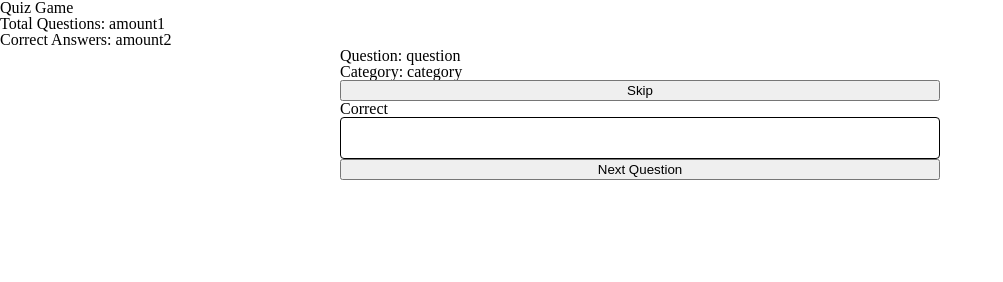
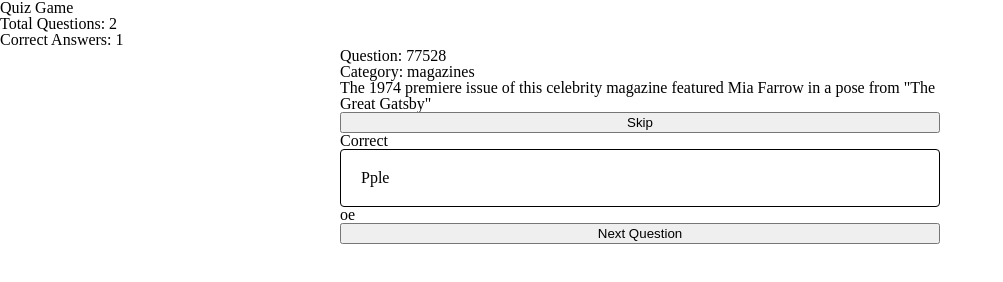
Before and after one commit to Cath-kb/trivia, a plain HTML site: page src/public/index.html in a window 1280 px wide. Shown: the whole page, without its empty margins (0-1003 px from the left). Drawn offline with Linux system fonts and the light colour scheme.

Commit message:
state mock & render

```diff
--- a/src/public/index.html
+++ b/src/public/index.html
@@ -4,26 +4,33 @@
     <meta charset="UTF-8">
     <title>Quiz game APP</title>
     <link href="styles/styles.css" rel="stylesheet" type="text/css">
+    <script src="js/state.js"></script>
+    <script src="js/render.js"></script>
+    <script src="js/jserviceio-adapter.js"></script>
 </head>
 <body>
     <header>
         <h1>Quiz Game</h1>
     </header>
     <aside class="summary">
-        <div class="total-questions">Total Questions: <span>amount1</span></div>
-        <div class="correct-answers">Correct Answers: <span>amount2</span></div>
+        <div class="total-questions">Total Questions: <span id="sumTotal"></span></div>
+        <div class="correct-answers">Correct Answers: <span id="sumCorrect"></span></div>
     </aside>
     <section>
-        <h1>Question: <span>question</span></h1>
-        <h2>Category: <span>category</span></h2>
-        <p class="question-text"></p>
+        <h1>Question: <span id="qId"></span></h1>
+        <h2>Category: <span id="qCat"></span></h2>
+        <p class="question-text" id="qText"></p>
         <button class="btn btn-secondary">Skip</button>
         <div class="result">Correct</div><!--incorrect-->
         <div class="answer">
-            <div class="answer-area"></div>
-            <div class="answer-letters"></div>
+            <div class="answer-area" id="ansArea"></div>
+            <div class="answer-letters" id="ansLetters"></div>
+            <template id="template"><span></span></template>
         </div>
         <button class="btn btn-primary">Next Question</button>
     </section>
+    <script>
+        render(state, document);
+    </script>
 </body>
 </html>
--- /dev/null
+++ b/src/public/js/render.js
@@ -0,0 +1,27 @@
+function render(state, document) {
+
+    document.getElementById('sumTotal').innerText = state.totalQuestions;
+    document.getElementById('sumCorrect').innerText = state.correctAnswers;
+    document.getElementById('qId').innerText = state.currentQuestion.id;
+    document.getElementById('qCat').innerText = state.currentQuestion.category.title;
+    document.getElementById('qText').innerText = state.currentQuestion.question;
+
+    var formattedAnswer = state.currentQuestion.answer.replace(/\u003C\/?(\w)+\u003E/g, '');
+    var randomLettersArr = formattedAnswer.split('').sort(function() { return 0.5 - Math.random() });
+    console.log('answer: ', formattedAnswer, 'randomLettersArr: ', randomLettersArr);
+
+    const templateFragment = document.getElementById('template').content;
+
+    appendFragment(state.availableLetters, 'ansLetters', templateFragment);
+    appendFragment(state.currentAnswer, 'ansArea', templateFragment);
+
+    function appendFragment(str, nodeId, template) {
+        var node = document.getElementById(nodeId);
+        for (var i = 0; i < str.length; i++) {
+            const fragment = template.cloneNode(true);
+            fragment.firstChild.textContent = str[i];
+            node.appendChild(fragment);
+        }
+    }
+
+}
--- /dev/null
+++ b/src/public/js/state.js
@@ -0,0 +1,25 @@
+const state = {
+    totalQuestions: 2,
+    correctAnswers: 1,
+    currentQuestion: {
+        "id": 77528,
+        "answer": "<i>People</i>",
+        "question": "The 1974 premiere issue of this celebrity magazine featured Mia Farrow in a pose from \"The Great Gatsby\"",
+        "value": 200,
+        "airdate": "2007-06-06T12:00:00.000Z",
+        "created_at": "2014-02-11T23:37:00.498Z",
+        "updated_at": "2014-02-11T23:37:00.498Z",
+        "category_id": 752,
+        "game_id": null,
+        "invalid_count": null,
+        "category": {
+            "id": 752,
+            "title": "magazines",
+            "created_at": "2014-02-11T22:50:06.971Z",
+            "updated_at": "2014-02-11T22:50:06.971Z",
+            "clues_count": 95
+        }
+    },
+    currentAnswer: 'Pple',
+    availableLetters: 'oe'
+};
```
Also changed, not shown: src/public/js/jserviceio-adapter.js (added).
